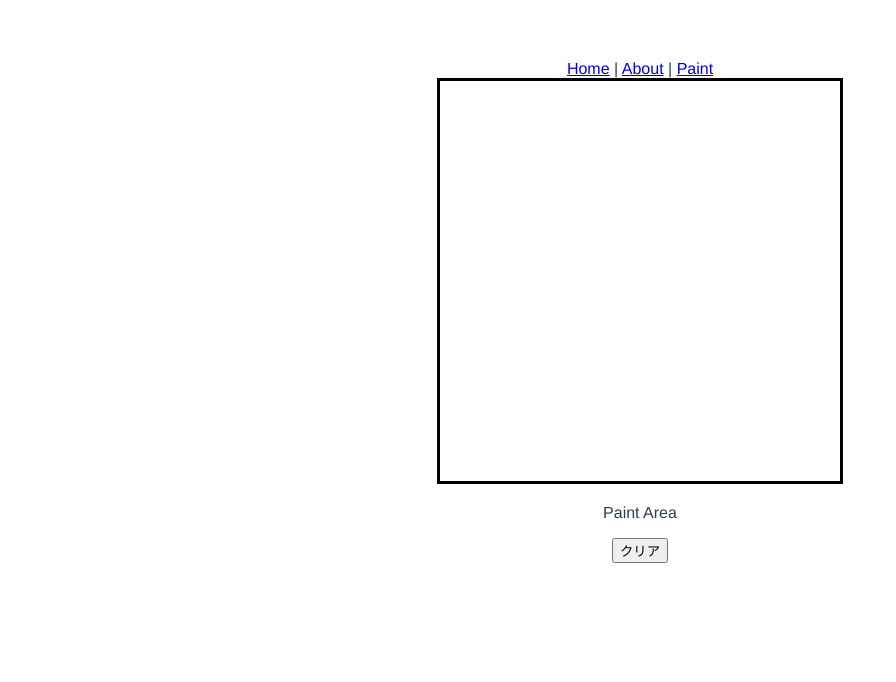
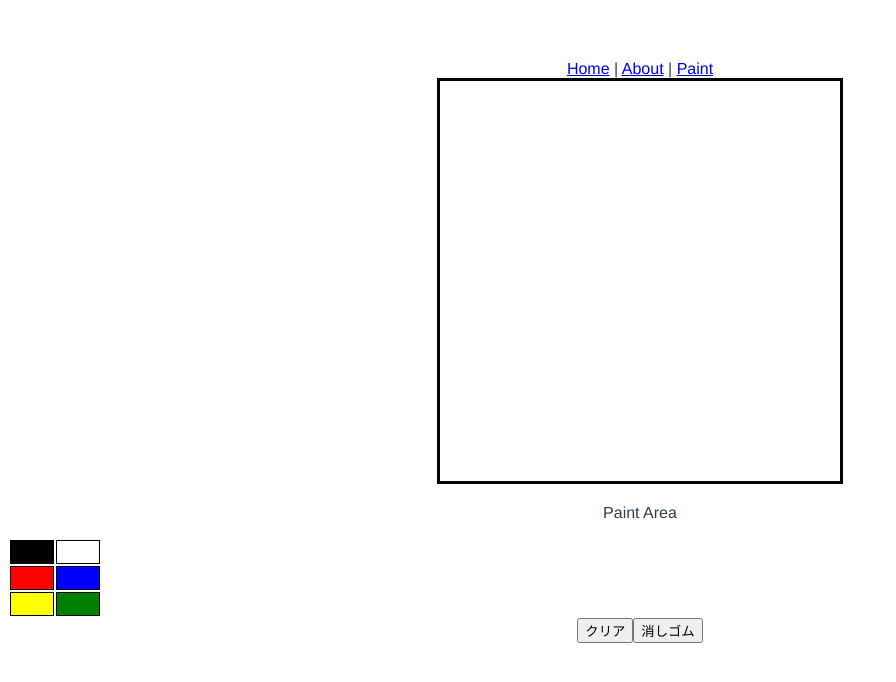
Before and after one commit to rikunishino/paint_app, a Vue app: page /paint in a window 1280 px wide. Shown: the top 682 px of the page, without its empty margins (0-896 px from the left). Built offline with nearby package versions, Linux system fonts and the light colour scheme.

Commit message:
[add] 色の選択機能、消しゴムの追加

```diff
--- a/src/views/Paint.vue
+++ b/src/views/Paint.vue
@@ -4,7 +4,22 @@
     <p>
     {{ msg }}
     </p>
+    <table class=colorTable>
+      <tr>
+        <td class="black" @click="setColor('black')"></td>
+        <td class="white" @click="setColor('white')"></td>
+      </tr>
+      <tr>
+        <td class="red" @click="setColor('red')"></td>
+        <td class="blue" @click="setColor('blue')"></td>
+      </tr>
+      <tr>
+        <td class="yellow" @click="setColor('yellow')"></td>
+        <td class="green" @click="setColor('green')"></td>
+      </tr>
+    </table>
     <button class="clearCanvasButton" @click="clearCanvas">クリア</button>
+    <button class="clearCanvasButton" @click="eraser">消しゴム</button>
   </div>
 </template>
 
@@ -16,10 +31,18 @@ var y = 0;
 // ドラッグしているか
 var isDrag = false;
 
+// 選択中の色（デフォルト: 黒）
+var selectedColor = 'black'
+
 export default {
   data() {
     return {
-      msg: 'Paint Area'
+      msg: 'Paint Area',
+      colorVariations: [
+        ['black', 'white'],
+        ['red', 'blue'],
+        ['yellow', 'green']
+      ]
     }
   },
   methods: {
@@ -47,8 +70,8 @@ export default {
       // console.log(x)
       // console.log(y)
 
-      // TODO: 描画設定
-      _context.strokeStyle = 'black'
+      // デフォルト描画設定
+      _context.strokeStyle = selectedColor
       _context.lineWidth = '10'
       _context.lineCap = 'round'
 
@@ -73,6 +96,19 @@ export default {
       isDrag = false
     },
     /**
+     * ペンの色設定
+     */
+    setColor: function(color) {
+      // 色の変更
+      selectedColor = color
+    },
+    /**
+     * 消しゴム
+     */
+    eraser: function() {
+      selectedColor = 'white'
+    },
+    /**
      * canvasのクリア
      */
     clearCanvas: function() {
@@ -92,4 +128,39 @@ export default {
 .paintArea {
   border: solid 3px #000000;
 }
+
+.colorTable td {
+  width: 40px;
+  height: 20px;
+}
+
+.colorTable .black {
+  background-color: black;
+  border: solid 0.5px #000000;
+}
+
+.colorTable .white {
+  background-color: white;
+  border: solid 0.5px #000000;
+}
+
+.colorTable .red {
+  background-color: red;
+  border: solid 0.5px #000000;
+}
+
+.colorTable .blue {
+  background-color: blue;
+  border: solid 0.5px #000000;
+}
+
+.colorTable .yellow {
+  background-color: yellow;
+  border: solid 0.5px #000000;
+}
+
+.colorTable .green {
+  background-color: green;
+  border: solid 0.5px #000000;
+}
 </style>
```
